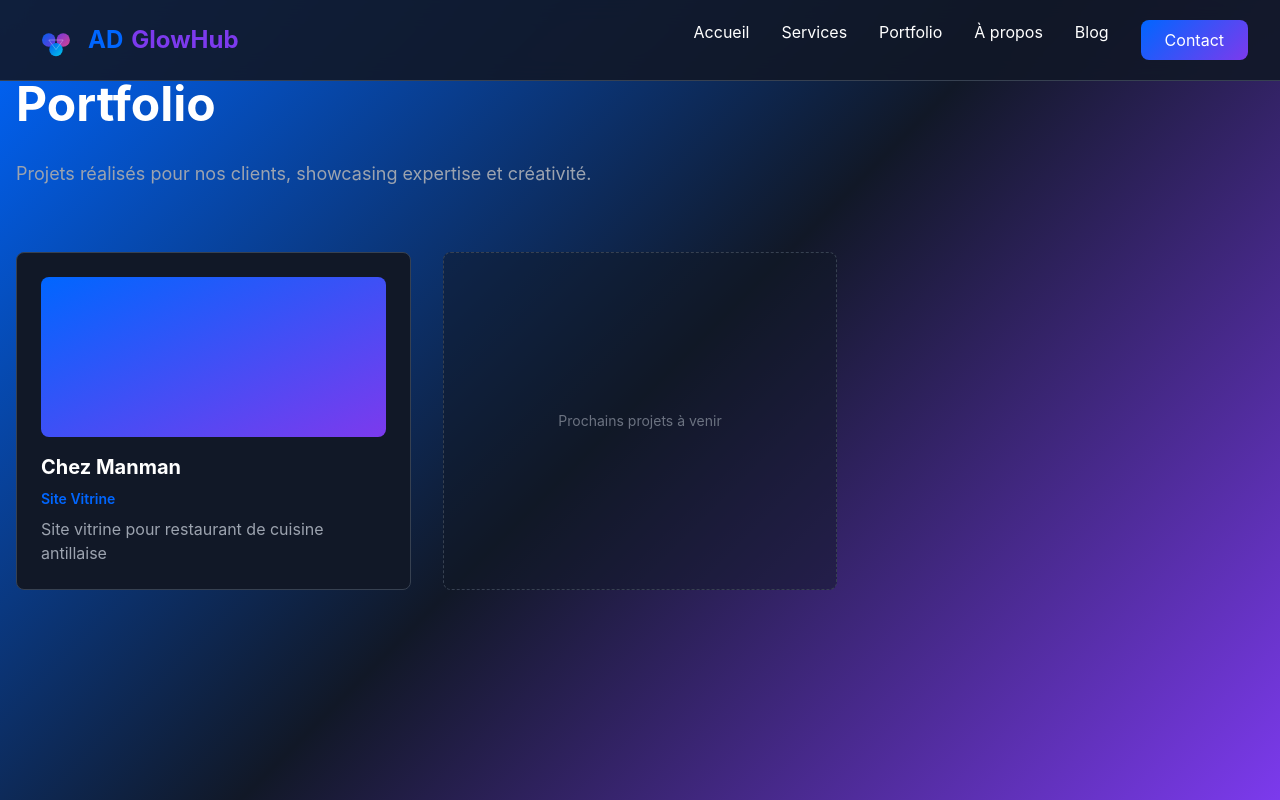
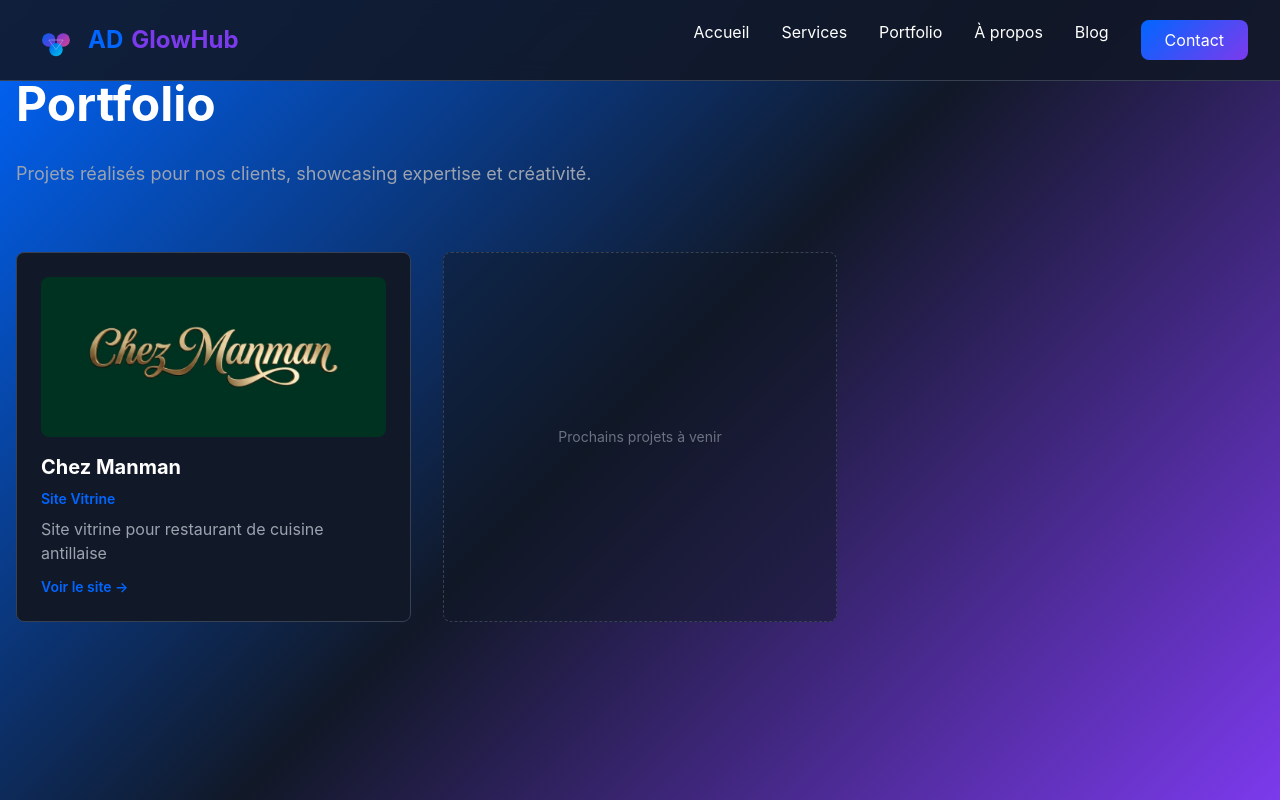
Before and after one commit to Kaissa2789/ad-glowhub, a Next.js app: page /portfolio in a window 1280 px wide. Shown: the top 800 px of the page. Built offline with nearby package versions, Linux system fonts and the light colour scheme.

Commit message:
Update page.tsx

```diff
--- a/app/portfolio/page.tsx
+++ b/app/portfolio/page.tsx
@@ -18,14 +18,29 @@ export default function Portfolio() {
               title: 'Chez Manman',
               category: 'Site Vitrine',
               description: 'Site vitrine pour restaurant de cuisine antillaise',
+              image: '/chez-manman-cover.jpg',
+              url: 'https://chezmanman.fr',
             },
           ].map((project, idx) => (
-            <div key={idx} className="p-6 bg-gray-900 rounded-lg border border-gray-700 hover:border-primary transition cursor-pointer">
-              <div className="h-40 bg-gradient-to-br from-primary to-secondary rounded-lg mb-4"></div>
+            <a
+              key={idx}
+              href={project.url}
+              target="_blank"
+              rel="noopener noreferrer"
+              className="p-6 bg-gray-900 rounded-lg border border-gray-700 hover:border-primary transition cursor-pointer block"
+            >
+              <div className="h-40 rounded-lg mb-4 overflow-hidden">
+                <img
+                  src={project.image}
+                  alt={project.title}
+                  className="w-full h-full object-cover"
+                />
+              </div>
               <h3 className="text-xl font-bold mb-2">{project.title}</h3>
               <p className="text-primary text-sm font-semibold mb-2">{project.category}</p>
-              <p className="text-gray-400">{project.description}</p>
-            </div>
+              <p className="text-gray-400 mb-3">{project.description}</p>
+              <p className="text-sm text-primary font-semibold">Voir le site →</p>
+            </a>
           ))}
 
           {/* Placeholder "coming soon" card */}
```
